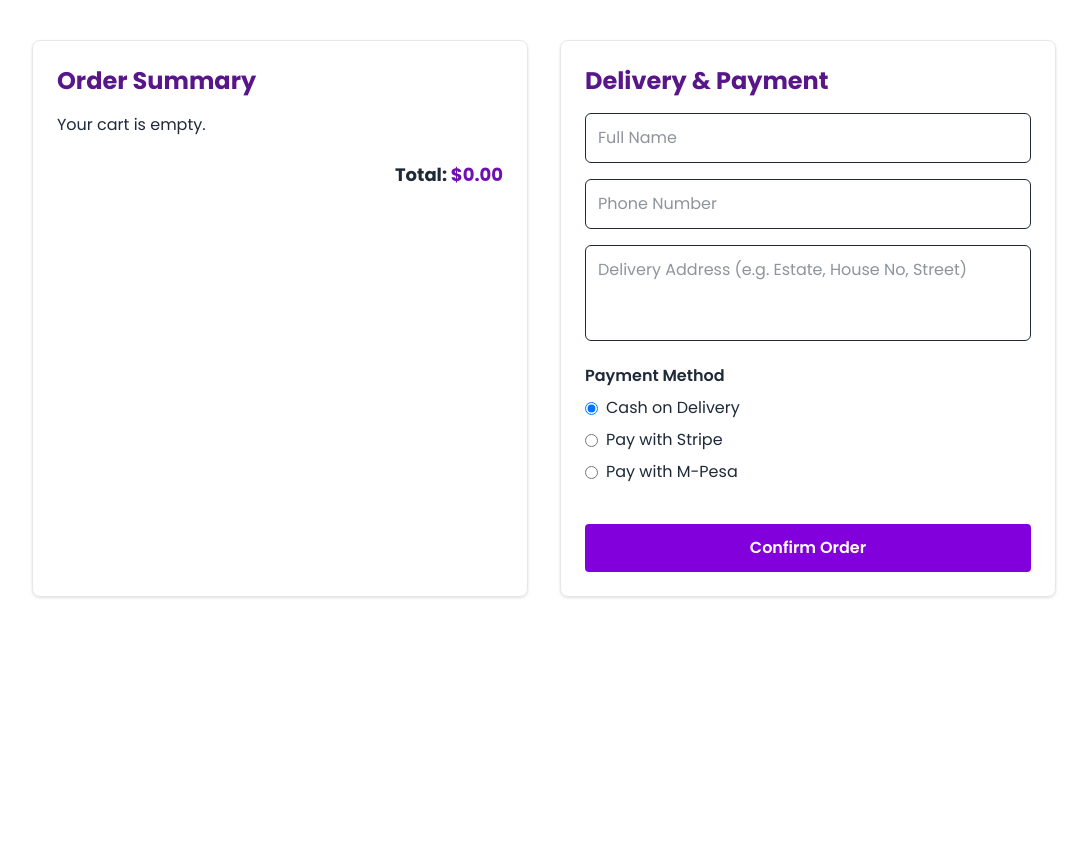
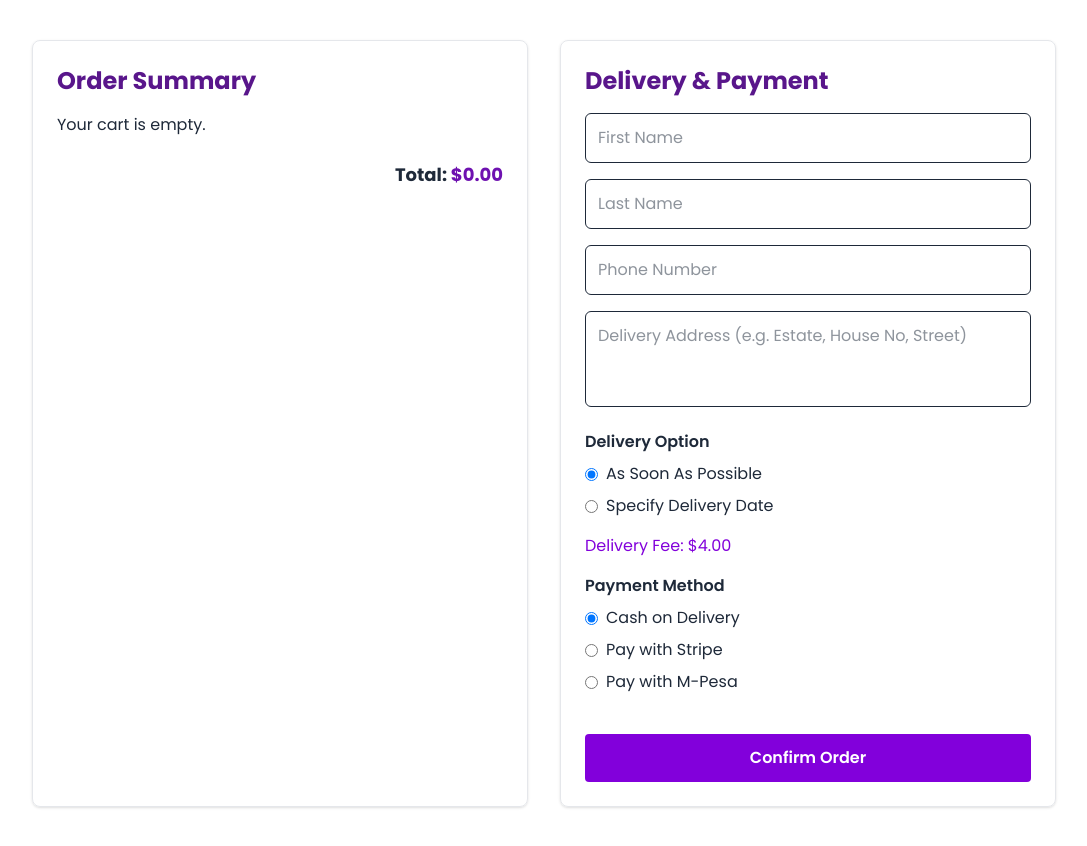
Before and after one commit to gracemugeche/gomycode-urban-munch-store, a React (Vite) app in the folder client/: page /checkout in a window 1280 px wide. Shown: the whole page, without its empty margins (96-1183 px from the left). Before the commit the page ends 800 px from the top, so only its background shows below. Built offline with nearby package versions, Linux system fonts and the light colour scheme.

Commit message:
chore:add a delivery section with delivery info and update the checkout page

```diff
--- /dev/null
+++ b/client/src/components/DeliverySection.tsx
@@ -0,0 +1,73 @@
+// src/components/DeliverySection.tsx
+import { useState } from "react";
+
+interface Props {
+  deliveryFee: number;
+}
+
+const DeliverySection = ({ deliveryFee }: Props) => {
+  const [deliveryOption, setDeliveryOption] = useState("asap");
+  const [customDate, setCustomDate] = useState("");
+
+  return (
+    <div className="space-y-4">
+      <input
+        type="text"
+        placeholder="First Name"
+        className="w-full p-3 border rounded-md focus:outline-purple-600"
+      />
+      <input
+        type="text"
+        placeholder="Last Name"
+        className="w-full p-3 border rounded-md focus:outline-purple-600"
+      />
+      <input
+        type="text"
+        placeholder="Phone Number"
+        className="w-full p-3 border rounded-md focus:outline-purple-600"
+      />
+      <textarea
+        placeholder="Delivery Address (e.g. Estate, House No, Street)"
+        className="w-full p-3 border rounded-md h-24 resize-none focus:outline-purple-600"
+      />
+
+      <div className="space-y-2">
+        <h3 className="font-semibold">Delivery Option</h3>
+        <label className="flex items-center space-x-2">
+          <input
+            type="radio"
+            name="delivery"
+            value="asap"
+            checked={deliveryOption === "asap"}
+            onChange={() => setDeliveryOption("asap")}
+          />
+          <span>As Soon As Possible</span>
+        </label>
+        <label className="flex items-center space-x-2">
+          <input
+            type="radio"
+            name="delivery"
+            value="custom"
+            checked={deliveryOption === "custom"}
+            onChange={() => setDeliveryOption("custom")}
+          />
+          <span>Specify Delivery Date</span>
+        </label>
+        {deliveryOption === "custom" && (
+          <input
+            type="date"
+            value={customDate}
+            onChange={(e) => setCustomDate(e.target.value)}
+            className="w-full p-2 border rounded-md"
+          />
+        )}
+      </div>
+
+      <div className="text-purple-700 font-medium mt-4">
+        Delivery Fee: ${deliveryFee.toFixed(2)}
+      </div>
+    </div>
+  );
+};
+
+export default DeliverySection;
--- a/client/src/pages/Checkout.tsx
+++ b/client/src/pages/Checkout.tsx
@@ -1,5 +1,6 @@
 import { useCart } from "../contexts/CartContext";
 import { useState } from "react";
+import DeliverySection from "../components/DeliverySection";
 
 const Checkout = () => {
   const { cartItems, totalPrice } = useCart();
@@ -10,13 +11,18 @@ const Checkout = () => {
       <div className="max-w-5xl mx-auto grid grid-cols-1 md:grid-cols-2 gap-8">
         {/* 🧾 Order Summary */}
         <div className="border border-gray-200 rounded-lg shadow-sm p-6">
-          <h2 className="text-2xl font-bold text-purple-900 mb-4">Order Summary</h2>
+          <h2 className="text-2xl font-bold text-purple-900 mb-4">
+            Order Summary
+          </h2>
           {cartItems.length === 0 ? (
             <p>Your cart is empty.</p>
           ) : (
             <ul className="space-y-4">
               {cartItems.map((item) => (
-                <li key={item.id} className="flex justify-between border-b pb-2">
+                <li
+                  key={item.id}
+                  className="flex justify-between border-b pb-2"
+                >
                   <span>
                     {item.name} × {item.quantity}
                   </span>
@@ -28,29 +34,20 @@ const Checkout = () => {
             </ul>
           )}
           <div className="mt-6 text-right font-bold text-lg">
-            Total: <span className="text-purple-800">${totalPrice.toFixed(2)}</span>
+            Total:{" "}
+            <span className="text-purple-800">${totalPrice.toFixed(2)}</span>
           </div>
         </div>
 
         {/* 🚚 Delivery & Payment */}
         <div className="border border-gray-200 rounded-lg shadow-sm p-6">
-          <h2 className="text-2xl font-bold text-purple-900 mb-4">Delivery & Payment</h2>
+          <h2 className="text-2xl font-bold text-purple-900 mb-4">
+            Delivery & Payment
+          </h2>
 
           <form className="space-y-4">
-            <input
-              type="text"
-              placeholder="Full Name"
-              className="w-full p-3 border rounded-md focus:outline-purple-600"
-            />
-            <input
-              type="text"
-              placeholder="Phone Number"
-              className="w-full p-3 border rounded-md focus:outline-purple-600"
-            />
-            <textarea
-              placeholder="Delivery Address (e.g. Estate, House No, Street)"
-              className="w-full p-3 border rounded-md h-24 resize-none focus:outline-purple-600"
-            />
+            {/* 🏠 Delivery Details */}
+            <DeliverySection deliveryFee={4} />
 
             {/* 💳 Payment Options */}
             <div>
@@ -92,7 +89,7 @@ const Checkout = () => {
             <button
               type="submit"
               className="w-full mt-6 bg-purple-700 hover:bg-purple-800 text-white
-               font-semibold py-3 rounded transition"
+              font-semibold py-3 rounded transition"
             >
               Confirm Order
             </button>
```
